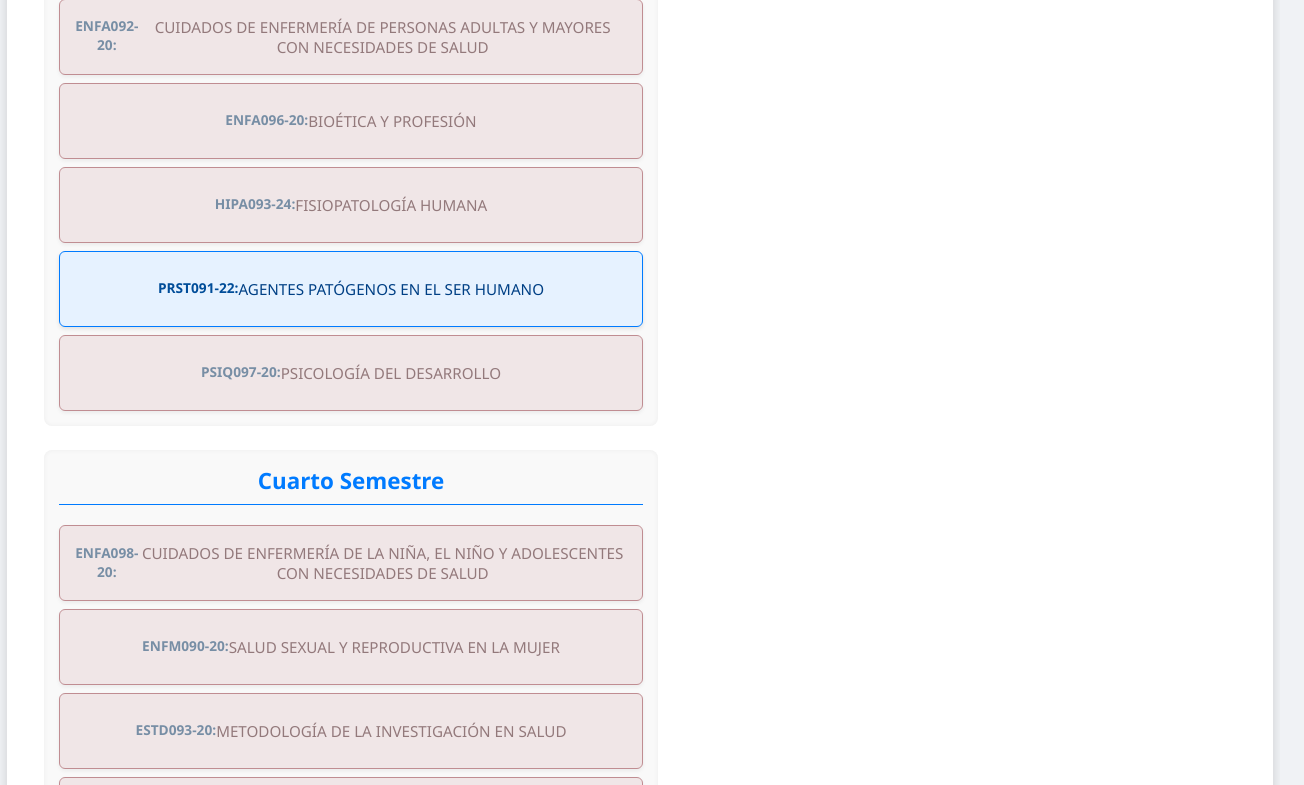
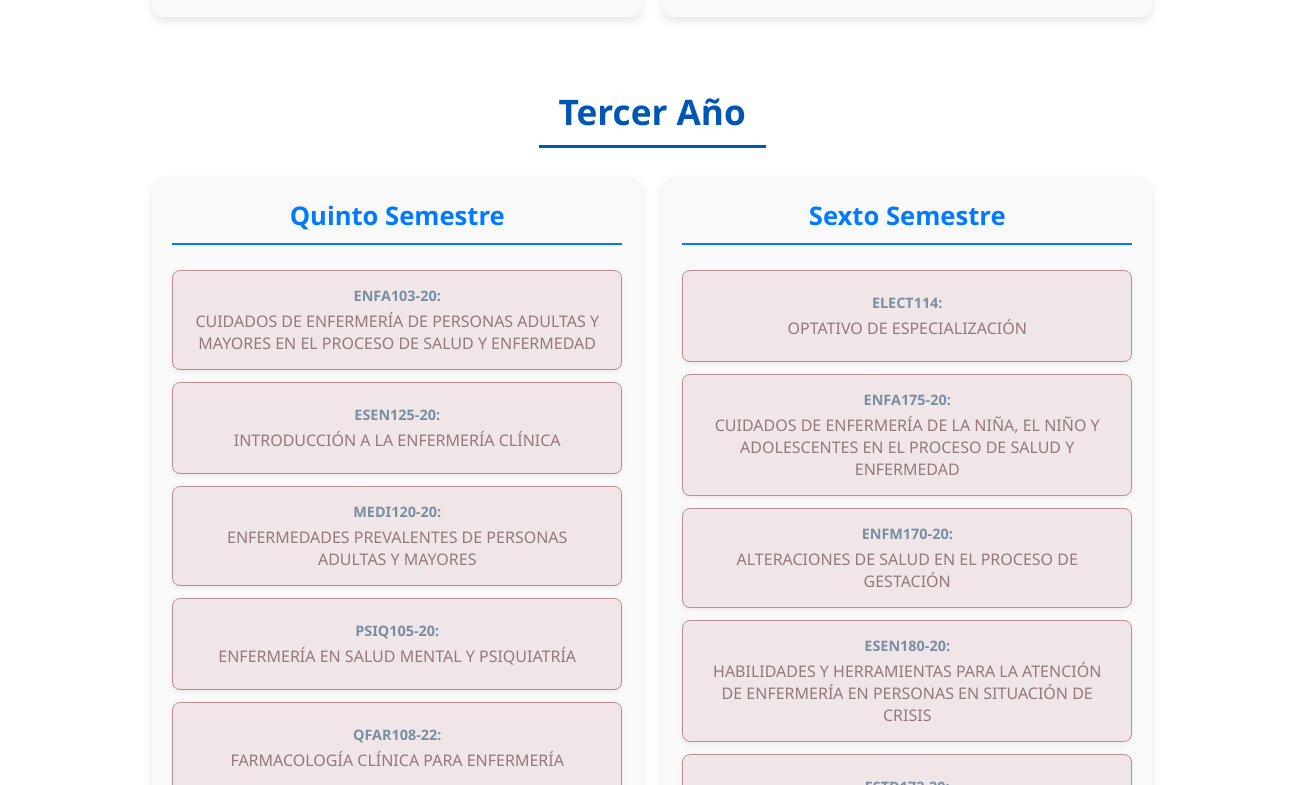
Before and after one commit to constt9/Malla-curricular-Enfermeria-UACh, a plain HTML site: page index.html in a window 1280 px wide. Shown: the part 2015-2800 px from the top of the page, 1304 px wide, since content can reach past the window. Drawn offline with Linux system fonts and the light colour scheme.

Commit message:
Update style.css

```diff
--- a/style.css
+++ b/style.css
@@ -1,13 +1,14 @@
 /* Estilos Generales del Cuerpo de la Página */
 body {
     font-family: 'Segoe UI', Tahoma, Geneva, Verdana, sans-serif;
-    margin: 0; /* Elimina el margen predeterminado del body */
+    margin: 0;
     padding: 0;
-    background-color: #f0f2f5; /* Un gris claro suave */
+    background-color: #f0f2f5; /* Fondo claro */
     color: #333;
-    display: flex; /* Usamos flexbox para centrar el contenido principal */
-    flex-direction: column; /* Apila los elementos verticalmente */
-    min-height: 100vh; /* Asegura que el body ocupe al menos toda la altura de la ventana */
+    display: flex;
+    flex-direction: column;
+    min-height: 100vh;
+    font-size: 16px; /* Tamaño de fuente base */
 }
 
 /* Encabezado */
@@ -34,109 +35,127 @@ header h1 {
 
 /* Contenedor Principal de la Malla */
 #malla-container {
-    flex-grow: 1; /* Permite que el contenedor de la malla ocupe el espacio disponible */
-    max-width: 95%; /* Un poco menos que el 100% para evitar scroll horizontal innecesario */
-    margin: 25px auto; /* Centra el contenedor horizontalmente */
+    flex-grow: 1;
+    width: 98%; /* Ocupa casi todo el ancho disponible */
+    max-width: 1400px; /* Ancho máximo para pantallas grandes */
+    margin: 25px auto;
     padding: 25px;
     background-color: #ffffff;
     border-radius: 12px;
     box-shadow: 0 6px 12px rgba(0, 0, 0, 0.15);
-    overflow-x: auto; /* Permite el scroll horizontal si el contenido es demasiado ancho */
-    /* Para el zoom del 67% y el scroll, es vital que el contenido interno sea más ancho si es necesario */
+    overflow-x: auto; /* Permite scroll horizontal */
+    overflow-y: hidden; /* Oculta scroll vertical a menos que el contenido interno lo necesite */
+    /* Para el zoom de 67%, el browser se encarga de escalar, pero el layout base es este */
 }
 
 /* Contenedores de Año */
 .year-container {
     margin-bottom: 40px;
     padding-bottom: 20px;
-    border-bottom: 2px solid #e0e0e0; /* Separador entre años */
-}
-
-.year-container:last-child {
-    border-bottom: none; /* Elimina el separador del último año */
-    margin-bottom: 0;
+    /* border-bottom: 2px solid #e0e0e0; Eliminar para un look más limpio entre años si los semestres son columnas */
 }
 
 .year-container h2 {
-    color: #0056b3; /* Azul UACh más claro */
-    font-size: 2em;
+    color: #0056b3;
+    font-size: 2.2em; /* Un poco más grande para el título del año */
     text-align: center;
     margin-bottom: 30px;
     padding-bottom: 10px;
     border-bottom: 3px solid #0056b3;
-    display: inline-block; /* Para que el borde sea solo tan ancho como el texto */
+    display: table; /* Para que el borde sea solo tan ancho como el texto y se centre */
+    margin-left: auto;
+    margin-right: auto;
     padding-left: 20px;
     padding-right: 20px;
 }
 
-/* Contenedores de Semestre */
-.semester-container {
-    display: inline-block; /* Permite que los semestres estén en la misma línea */
-    vertical-align: top; /* Alinea los semestres en la parte superior */
-    width: 48%; /* Casi la mitad para dos semestres por fila, deja espacio para el gap */
-    padding: 15px;
-    margin: 1%; /* Pequeño margen para separación */
-    background-color: #f9f9f9;
-    border-radius: 8px;
-    box-shadow: inset 0 0 5px rgba(0, 0, 0, 0.05);
-    min-height: 250px; /* Asegura una altura mínima para la columna del semestre */
+/* Fila de Semestres (Nuevo contenedor para organizar horizontalmente) */
+.semesters-row {
+    display: flex; /* Para que los semestres se coloquen en fila */
+    flex-wrap: nowrap; /* Evita que los semestres se envuelvan a la siguiente línea */
+    justify-content: center; /* Centra los semestres si hay espacio */
+    gap: 20px; /* Espacio entre las columnas de semestres */
+    padding-bottom: 10px; /* Espacio debajo de la fila si hay scrollbar horizontal */
 }
 
-/* Para pantallas más pequeñas, los semestres se apilan */
-@media (max-width: 768px) {
+/* Contenedores de Semestre Individuales (Las Columnas) */
+.semester-container {
+    flex-shrink: 0; /* Evita que el semestre se encoja si no hay espacio */
+    width: calc(50% - 20px); /* Para dos columnas, restando el gap */
+    min-width: 380px; /* Ancho mínimo para cada columna de semestre para que no se aprieten demasiado */
+    max-width: 450px; /* Ancho máximo para cada columna */
+    padding: 20px;
+    background-color: #f9f9f9;
+    border-radius: 10px;
+    box-shadow: 0 4px 8px rgba(0, 0, 0, 0.1);
+    min-height: 400px; /* Asegura una altura mínima para la columna del semestre */
+    display: flex; /* Para organizar el h3 y la lista de cursos */
+    flex-direction: column;
+}
+
+/* Media query para pantallas más pequeñas: los semestres se apilan */
+@media (max-width: 992px) { /* Ajusta este breakpoint según veas tu malla */
+    .semesters-row {
+        flex-direction: column; /* Apila los semestres verticalmente */
+        align-items: center; /* Centra los semestres apilados */
+    }
     .semester-container {
-        width: 98%; /* Ocupa casi todo el ancho para una columna por semestre */
-        margin: 1% auto;
+        width: 90%; /* Ocupa más ancho cuando están apilados */
+        max-width: 450px; /* Mantén un max-width para que no sean gigantes en móviles */
+        margin-bottom: 20px; /* Espacio entre semestres apilados */
     }
 }
 
 
 .semester-container h3 {
     color: #007bff;
-    font-size: 1.4em;
+    font-size: 1.6em;
     text-align: center;
     margin-top: 0;
-    margin-bottom: 20px;
-    border-bottom: 1px solid #007bff;
-    padding-bottom: 8px;
+    margin-bottom: 25px;
+    border-bottom: 2px solid #007bff;
+    padding-bottom: 10px;
 }
 
-/* Lista de Cursos dentro de cada Semestre */
+/* Lista de Cursos dentro de cada Semestre (Siempre vertical) */
 .course-list {
     display: flex;
     flex-direction: column; /* Cada ramo en su propia línea vertical */
-    gap: 8px; /* Espacio entre los ramos */
+    gap: 12px; /* Espacio entre los ramos */
+    flex-grow: 1; /* Permite que la lista ocupe el espacio restante en el semestre */
 }
 
 /* Elementos de Curso Individuales */
 .course-item {
     background-color: #e6f2ff; /* Azul claro UACh */
-    padding: 12px 15px;
-    border-radius: 6px;
+    padding: 15px 18px; /* Más padding para hacerlos más grandes */
+    border-radius: 8px;
     cursor: pointer;
     transition: all 0.3s ease-in-out;
     border: 1px solid #cce0ff;
     box-shadow: 0 2px 4px rgba(0, 0, 0, 0.1);
-    font-size: 0.95em;
-    min-height: 50px; /* Altura mínima para cada curso */
-    display: flex; /* Para centrar el texto verticalmente si es necesario */
+    font-size: 1em; /* Tamaño de fuente normal */
+    min-height: 60px; /* Altura mínima para cada curso */
+    display: flex;
+    flex-direction: column; /* Para que el código y el nombre se apilen */
     align-items: center;
-    justify-content: center; /* Centrar horizontalmente */
-    text-align: center; /* Asegura que el texto esté centrado */
+    justify-content: center;
+    text-align: center;
 }
 
 .course-item strong {
     display: block; /* Código en su propia línea */
-    font-size: 0.9em;
-    color: #004d99; /* Color más oscuro para el código */
-    margin-bottom: 3px;
+    font-size: 0.9em; /* Código un poco más pequeño */
+    color: #004d99;
+    margin-bottom: 5px;
+    font-weight: bold;
 }
 
 /* Estados de los Cursos */
 .course-item.completed {
     text-decoration: line-through;
     background-color: #d4edda; /* Verde claro */
-    color: #6c757d; /* Gris para indicar completado */
+    color: #6c757d;
     border-color: #28a745;
     opacity: 0.8;
 }
@@ -147,29 +166,28 @@ header h1 {
     cursor: not-allowed;
     opacity: 0.6;
     border-color: #dc3545;
-    /* Puedes añadir un icono o un filtro para hacerlo más obvio */
-    filter: grayscale(50%); /* Hace que los colores sean menos vibrantes */
+    filter: grayscale(50%);
 }
 
 .course-item.unlocked {
-    background-color: #e6f2ff; /* Azul claro UACh (estado por defecto) */
+    background-color: #e6f2ff;
     color: #004085;
     border-color: #007bff;
     cursor: pointer;
 }
 
 .course-item:hover:not(.completed):not(.locked) {
-    background-color: #cce5ff; /* Resaltar al pasar el mouse sobre desbloqueados */
-    transform: translateY(-2px); /* Pequeño efecto al pasar el mouse */
-    box-shadow: 0 4px 8px rgba(0, 0, 0, 0.2);
+    background-color: #cce5ff;
+    transform: translateY(-3px); /* Un poco más de "salto" */
+    box-shadow: 0 6px 12px rgba(0, 0, 0, 0.25);
 }
 
 /* Pie de Página */
 footer {
     text-align: center;
-    margin-top: auto; /* Empuja el footer al final de la página */
+    margin-top: auto;
     padding: 15px;
-    background-color: #343a40; /* Gris oscuro */
+    background-color: #343a40;
     color: #ffffff;
     font-size: 0.9em;
     box-shadow: 0 -2px 4px rgba(0, 0, 0, 0.1);
```
